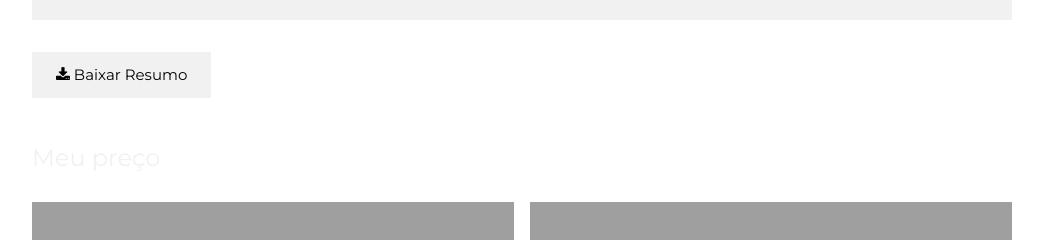
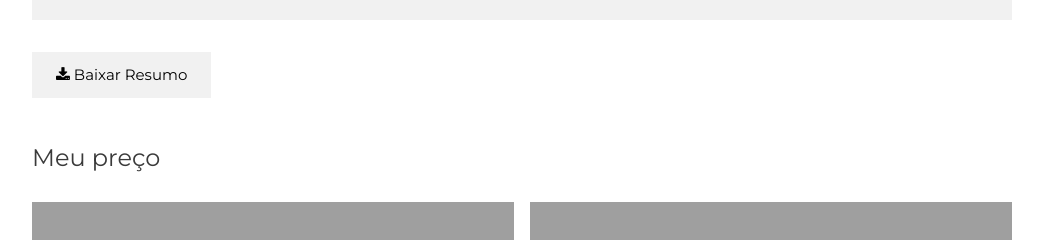
Before and after one commit to Cleitin1/pro--web, a Next.js app: page / in a window 1280 px wide. Shown: the part 1520-1760 px from the top of the page, without its empty margins (178-1221 px from the left). Built offline with nearby package versions, Linux system fonts and the light colour scheme.

Commit message:
Alterando codigo

```diff
--- a/pages/index.js
+++ b/pages/index.js
@@ -90,7 +90,7 @@ export default function Home() {
               <i className="fa fa-download" /> Baixar Resumo
             </button>
             {/* Grid for pricing tables */}
-            <h3 className="w3-padding-16 w3-text-light-grey">Meu preço</h3>
+            <h3 className="w3-padding-16 w3-text-dark-grey">Meu preço</h3>
             <div className="w3-row-padding" style={{margin: '0 -16px'}}>
               <div className="w3-half w3-margin-bottom">
                 <ul className="w3-ul w3-white w3-center w3-opacity w3-hover-opacity-off">
```
